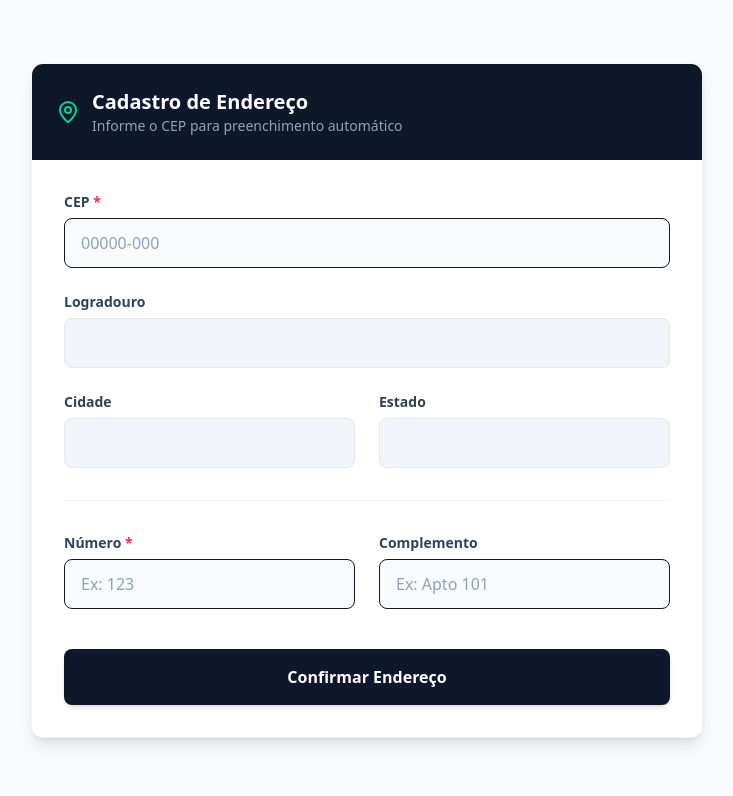
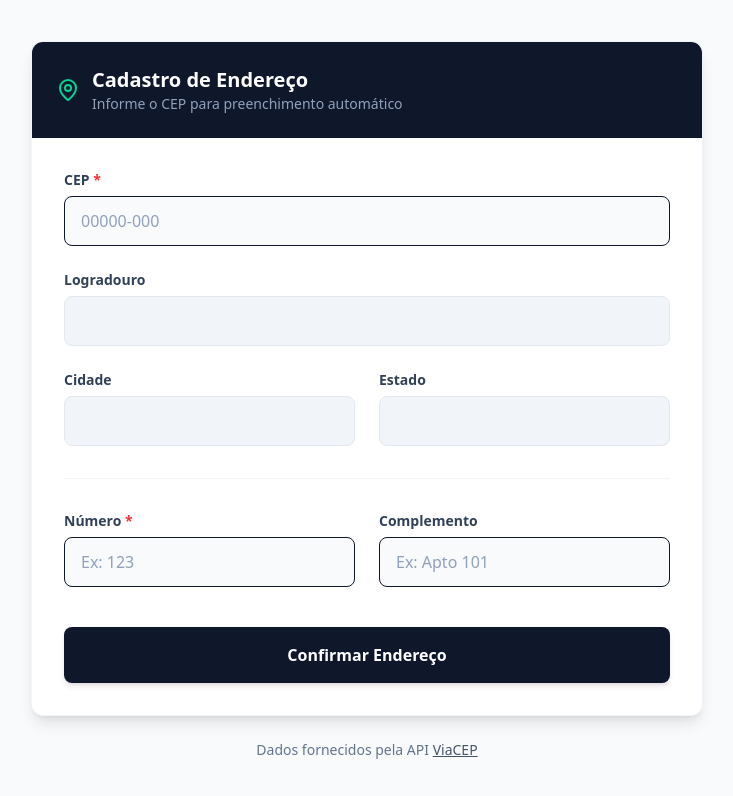
Before and after one commit to itsduzao/logikee-cep-lookup, a React (Vite) app: page / in a window 1280 px wide. Shown: the top 796 px of the page, without its empty margins (273-1006 px from the left). Built offline with nearby package versions, Linux system fonts and the light colour scheme.

Commit message:
refactor: improve layout and structure of AddressForm component

```diff
--- a/src/components/AddressForm.tsx
+++ b/src/components/AddressForm.tsx
@@ -54,6 +54,7 @@ export default function AddressForm() {
     }
   }, [debouncedCep]);
 
+  // Insere os dados nos campos readOnly
   useEffect(() => {
     if (data) {
       setValue("logradouro", data.logradouro);
@@ -61,6 +62,17 @@ export default function AddressForm() {
       setValue("estado", data.estado);
     }
   }, [data, setValue]);
+
+  // Limpa todos os campos durante a busca
+  useEffect(() => {
+    if (isLoading) {
+      setValue("logradouro", "");
+      setValue("cidade", "");
+      setValue("estado", "");
+      setValue("numero", "");
+      setValue("complemento", "");
+    }
+  }, [isLoading, setValue]);
 
   // Handler de máscara
   const handleCepChange = (e: ChangeEvent<HTMLInputElement>) => {
@@ -76,8 +88,11 @@ export default function AddressForm() {
 
   return (
     <div className="min-h-screen bg-slate-50 flex items-center justify-center p-4 font-sans text-slate-900">
-      <div className="w-full max-w-2xl bg-white rounded-xl shadow-lg border border-slate-100 overflow-hidden">
-        {/* Header do Card */}
+      {/* Container que agrupa card + rodapé */}
+      <div className="w-full max-w-2xl">
+        {/* Card do formulário */}
+        <div className="bg-white rounded-xl shadow-lg border border-slate-100 overflow-hidden">
+          {/* Header */}
           <div className="bg-slate-900 p-6 text-white flex items-center gap-3">
             <MapPin className="w-6 h-6 text-emerald-400" />
             <div>
@@ -108,7 +123,9 @@ export default function AddressForm() {
                 maxLength={9}
                 onChange={handleCepChange}
                 hasError={!!errors.cep || !!apiError}
-              suffix={isLoading && <Loader2 className="animate-spin w-5 h-5" />}
+                suffix={
+                  isLoading && <Loader2 className="animate-spin w-5 h-5" />
+                }
               />
             </FormField>
 
@@ -128,13 +145,31 @@ export default function AddressForm() {
             </FormField>
 
             {/* Cidade */}
-          <FormField label="Cidade" id="cidade" error={errors.cidade?.message}>
-            <Input id="cidade" {...register("cidade")} readOnly tabIndex={-1} />
+            <FormField
+              label="Cidade"
+              id="cidade"
+              error={errors.cidade?.message}
+            >
+              <Input
+                id="cidade"
+                {...register("cidade")}
+                readOnly
+                tabIndex={-1}
+              />
             </FormField>
 
             {/* Estado */}
-          <FormField label="Estado" id="estado" error={errors.estado?.message}>
-            <Input id="estado" {...register("estado")} readOnly tabIndex={-1} />
+            <FormField
+              label="Estado"
+              id="estado"
+              error={errors.estado?.message}
+            >
+              <Input
+                id="estado"
+                {...register("estado")}
+                readOnly
+                tabIndex={-1}
+              />
             </FormField>
 
             <div className="col-span-1 md:col-span-2 h-px bg-slate-100 my-2" />
@@ -183,6 +218,22 @@ export default function AddressForm() {
             </div>
           </form>
         </div>
+
+        {/* Informação adicional */}
+        <footer className="mt-6 text-center text-sm text-slate-500">
+          <p>
+            Dados fornecidos pela API{" "}
+            <a
+              href="https://viacep.com.br"
+              target="_blank"
+              rel="noopener noreferrer"
+              className="text-slate-600 hover:text-slate-900 underline transition-colors"
+            >
+              ViaCEP
+            </a>
+          </p>
+        </footer>
+      </div>
     </div>
   );
 }
```
Lines whose indentation alone changed are shown as unchanged.
